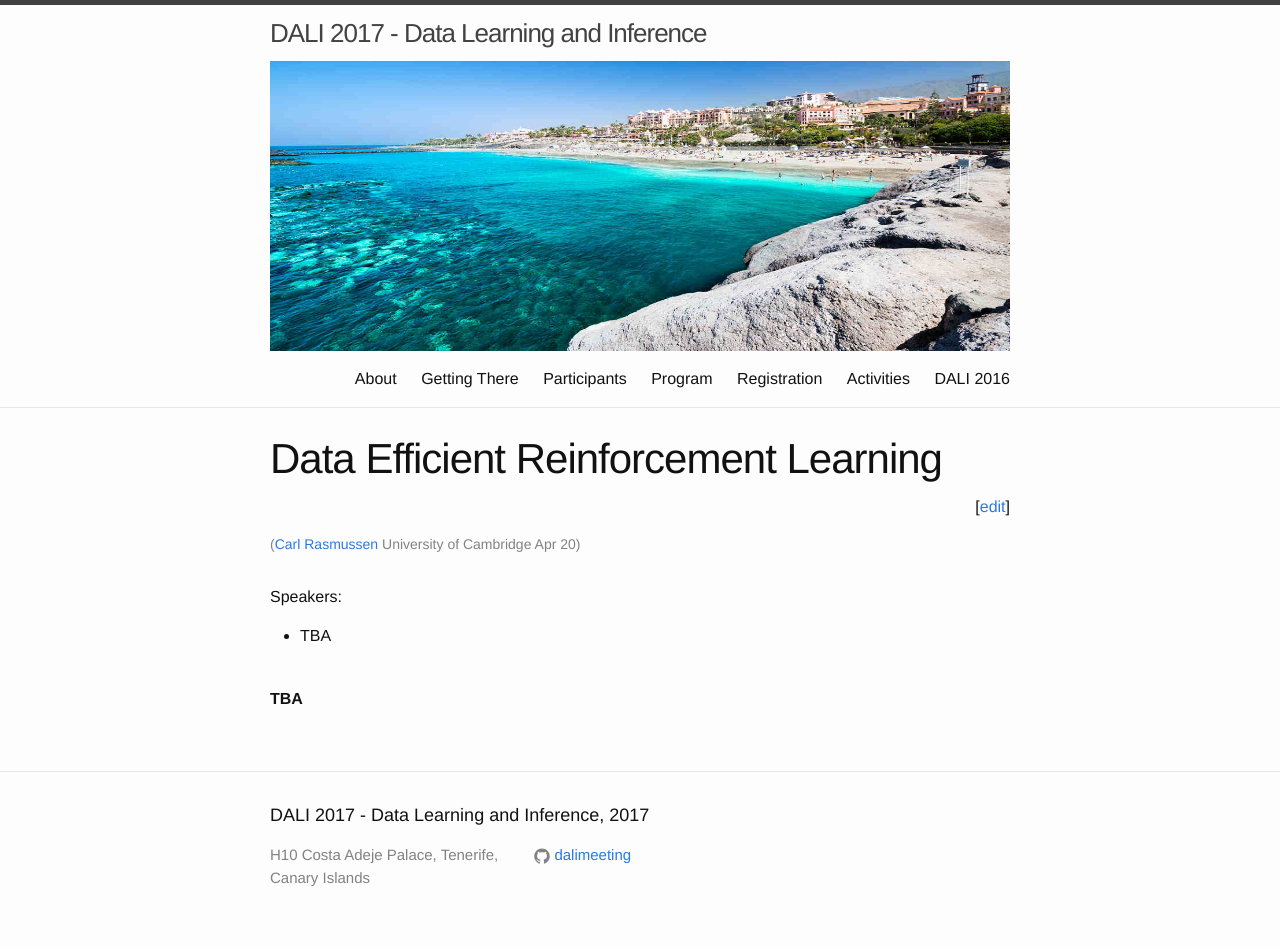
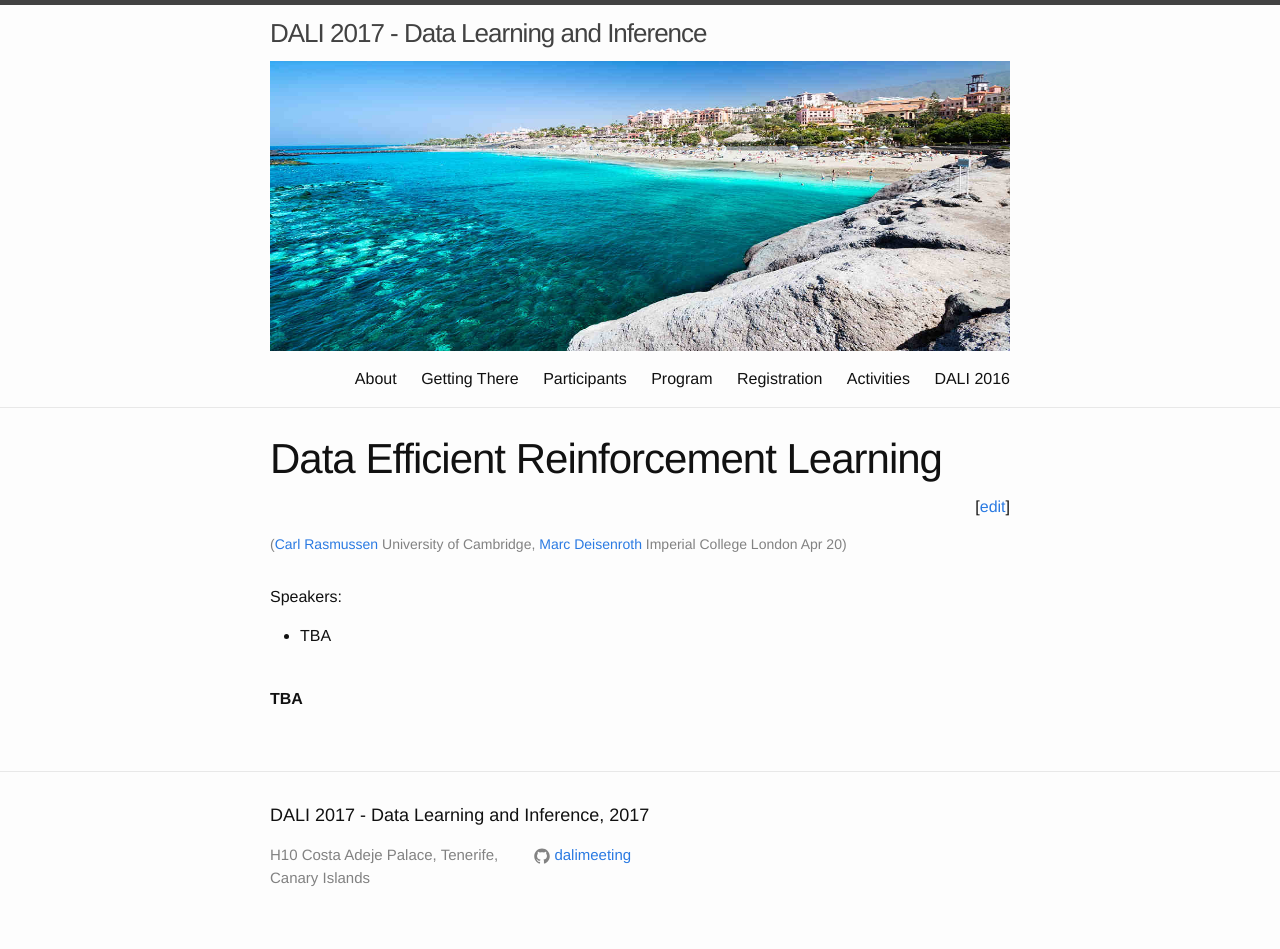
Before and after one commit to dalimeeting/dalimeeting.github.io, a Jekyll site: the page built from _posts/2017-04-20-data-efficient-reinforcement-learning.md, in a window 1280 px wide. Built offline with Jekyll 4.4.1, drawn with Linux system fonts in a browser that asks for light colours.

Commit message:
Update 2017-04-20-data-efficient-reinforcement-learning.md

```diff
--- a/_posts/2017-04-20-data-efficient-reinforcement-learning.md
+++ b/_posts/2017-04-20-data-efficient-reinforcement-learning.md
@@ -9,6 +9,10 @@ organizers:
   lastname: Rasmussen
   url: "http://learning.eng.cam.ac.uk/carl/"
   institute: University of Cambridge
+- firstname: Marc
+  lastname: Deisenroth
+  url: "http://wp.doc.ic.ac.uk/sml/person/marc-deisenroth/"
+  institute: Imperial College London
 room:
 show_abstracts: false
 talks:
```
